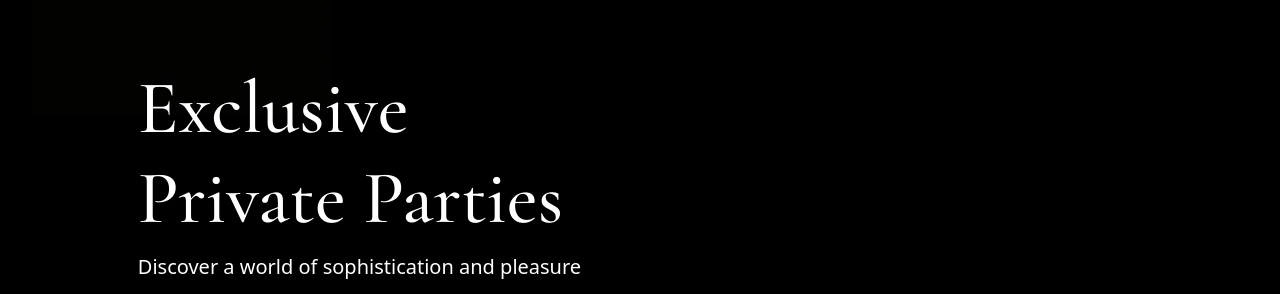
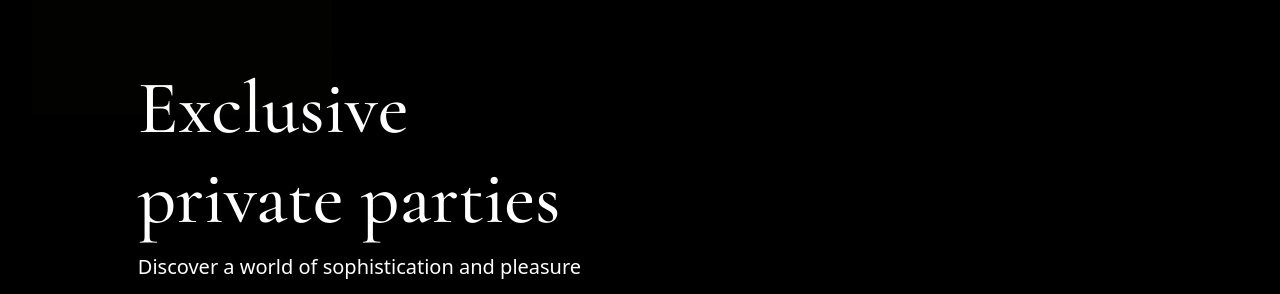
Before and after one commit to SPAWNKID19XX/AClube, a React (Vite) app in the folder client/: page / in a window 1280 px wide. Shown: the part 168-462 px from the top of the page. Built offline with nearby package versions, Linux system fonts and the light colour scheme; no server answers.

Commit message:
[UPDATE] translations

```diff
--- a/client/index.html
+++ b/client/index.html
@@ -2,9 +2,9 @@
 <html lang="en">
   <head>
     <meta charset="UTF-8" />
-    <link rel="icon" type="image/svg+xml" href="/vite.svg" />
+    <link rel="icon" type="image/svg+xml" href="./src/assets/img/mask.png" />
     <meta name="viewport" content="width=device-width, initial-scale=1.0" />
-    <title>client</title>
+    <title>AlibiClub</title>
   </head>
   <body>
     <div id="root"></div>
--- a/client/public/locales/en/translation.json
+++ b/client/public/locales/en/translation.json
@@ -8,7 +8,7 @@
     "main_content":{
         "h1":[
             "Exclusive",
-            "Private Parties"
+            "private parties"
         ],
         "p": "Discover a world of sophistication and pleasure",
         "form":{
--- a/client/public/locales/es/translation.json
+++ b/client/public/locales/es/translation.json
@@ -7,8 +7,8 @@
     },
     "main_content": {
         "h1": [
-            "Exclusivo",
-            "Fiestas Privadas"
+            "Exclusivos",
+            "eventos privados"
         ],
         "p": "Descubre un mundo de sofisticación y placer",
         "form": {
--- a/client/public/locales/pt/translation.json
+++ b/client/public/locales/pt/translation.json
@@ -7,8 +7,8 @@
     },
     "main_content": {
         "h1": [
-            "Exclusivas",
-            "Festas Privadas"
+            "Exclusivos",
+            "eventos privados"
         ],
         "p": "Descobre um mundo de sofisticação e prazer",
         "form": {
@@ -29,7 +29,7 @@
             "Por favor, aceite os termos",
             "Erro",
             "Inscrito",
-            "Erro de rede (o Django não foi iniciado?)"
+            "Erro de rede. Tente mais tarde"
         ]
     },
     "privacy_modal":{
```
Also changed, not shown: 1 other file (tests, documents, lock files or other folders).
